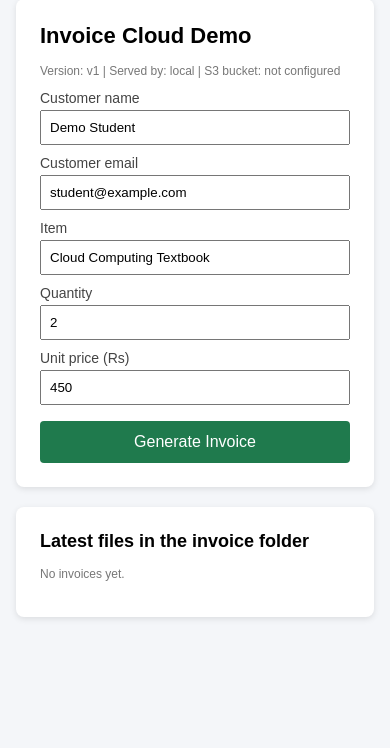
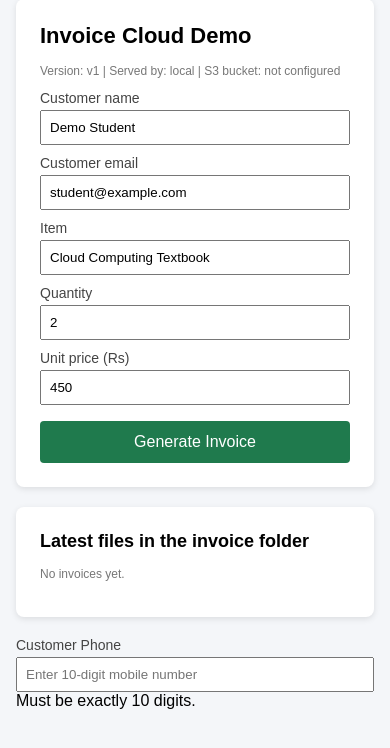
Before and after one commit to nandinijmhaske2006-oss/invoice_cloud_demo, a Flask app: page / in a window 390 px wide. Shown: the part 31-779 px from the top of the page. Run offline with Flask 3, Linux system fonts and the light colour scheme.

Commit message:
Add customer phone number feature and update to v2

```diff
--- a/invoice_cloud_demo/templates/index.html
+++ b/invoice_cloud_demo/templates/index.html
@@ -40,5 +40,10 @@
       <p class="meta">No invoices yet.</p>
     {% endif %}
   </div>
+<div class="mb-3">
+    <label for="phone" class="form-label">Customer Phone</label>
+    <input type="text" class="form-control" id="phone" name="phone" pattern="[0-9]{10}" maxlength="10" required placeholder="Enter 10-digit mobile number">
+    <div class="form-text">Must be exactly 10 digits.</div>
+</div>
 </body>
 </html>
```
Also changed, not shown: 1 other file.
